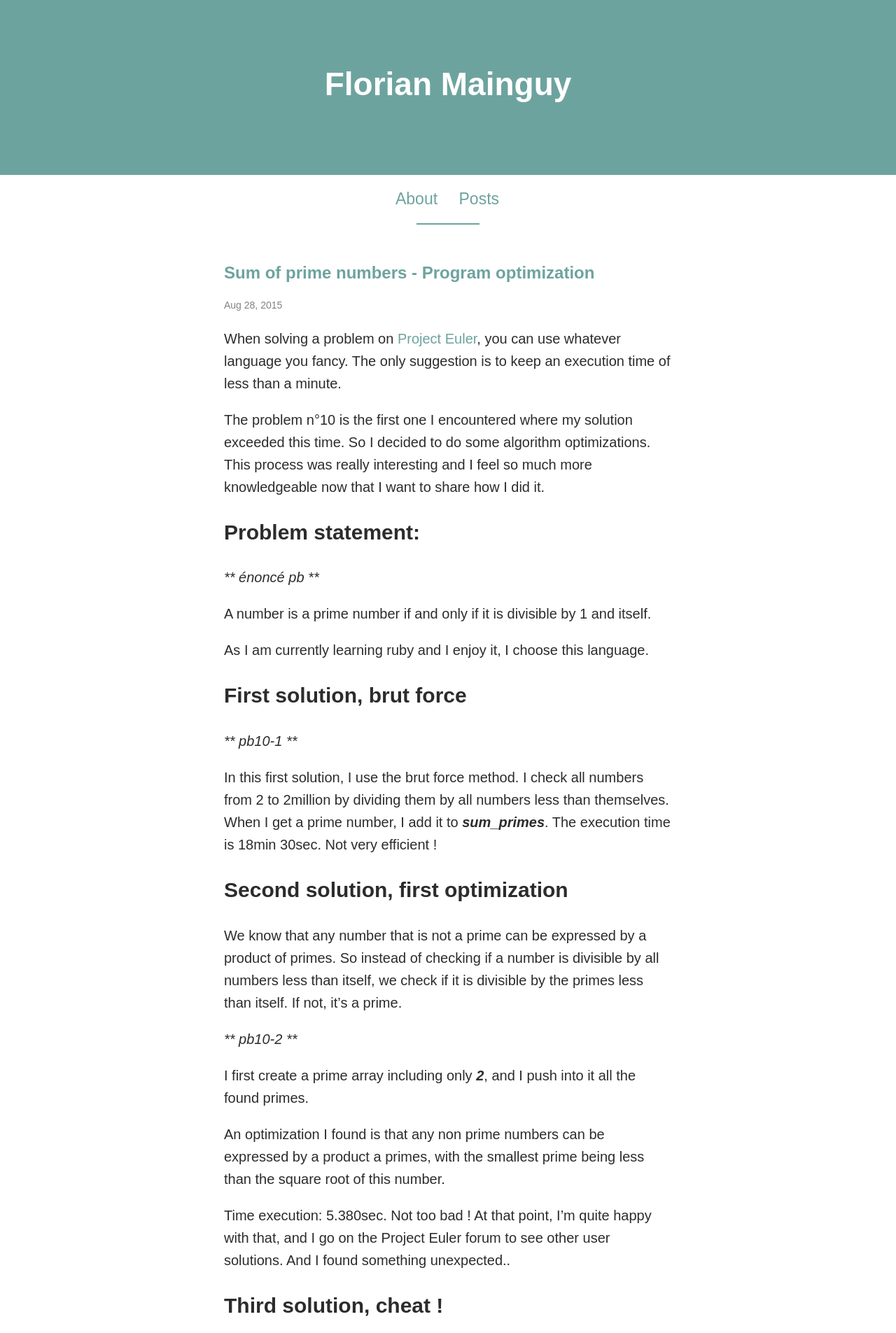
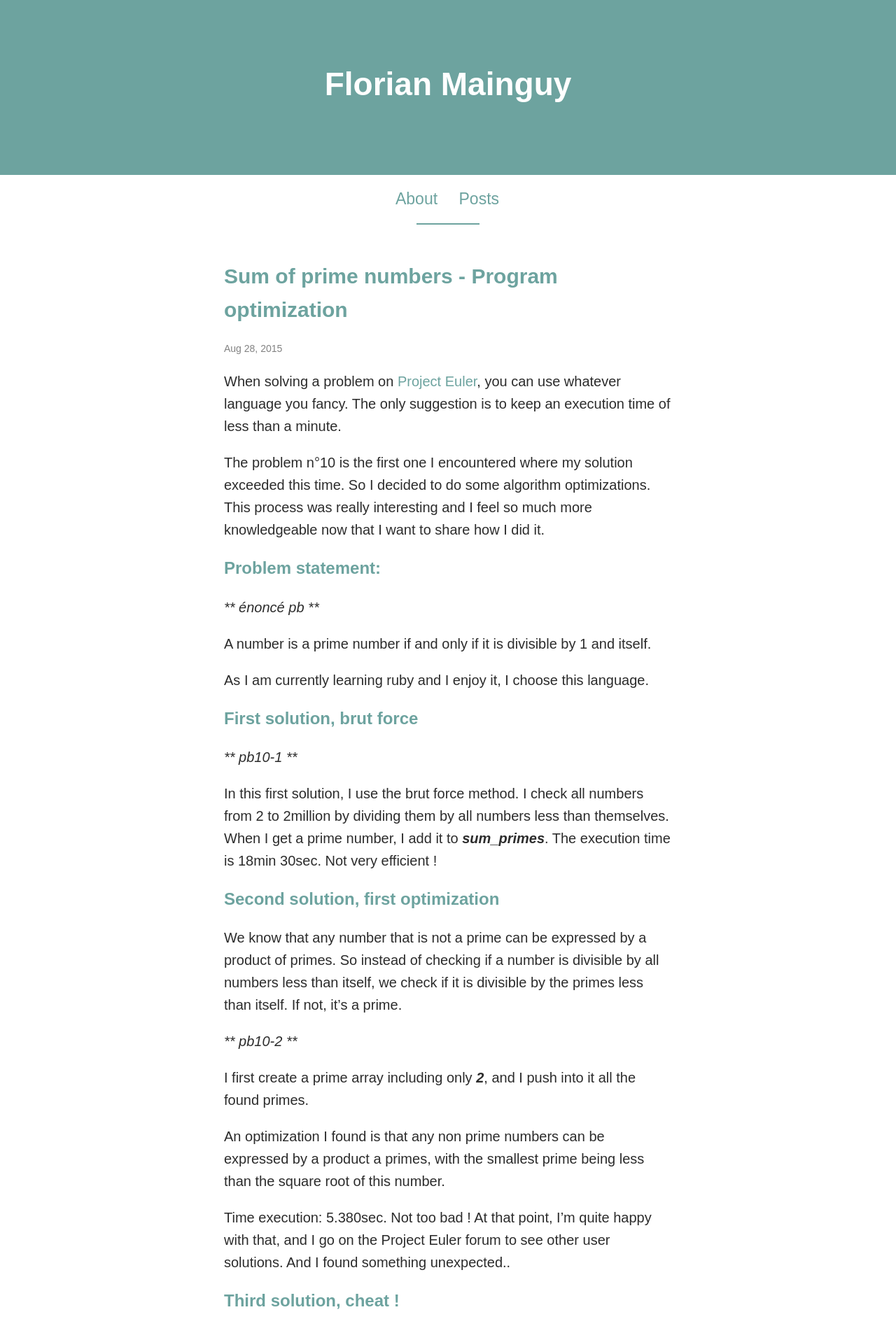
Before and after one commit to florianmainguy/florianmainguy.github.io, a Jekyll site: the page built from _posts/2015-08-28-sum-of-prime-numbers-program-optimization.markdown, in a window 1280 px wide. Shown: the top 1905 px of the page at 70% size. Built offline with Jekyll 4.4.1, drawn with Linux system fonts in a browser that asks for light colours.

```diff
--- a/_posts/2015-08-28-sum-of-prime-numbers-program-optimization.markdown
+++ b/_posts/2015-08-28-sum-of-prime-numbers-program-optimization.markdown
@@ -8,7 +8,7 @@ When solving a problem on <a href="https://projecteuler.net/">Project Euler</a>,
 
 The problem n°10 is the first one I encountered where my solution exceeded this time. So I decided to do some algorithm optimizations. This process was really interesting and I feel so much more knowledgeable now that I want to share how I did it.
 
-##Problem statement:
+<h2>Problem statement:</h2>
 
 *** énoncé pb ***
 
@@ -16,7 +16,7 @@ A number is a prime number if and only if it is divisible by 1 and itself.
 
 As I am currently learning ruby and I enjoy it, I choose this language.
 
-##First solution, brut force
+<h2>First solution, brut force</h2>
 
 *** pb10-1 ***
 
--- a/_sass/_layout.scss
+++ b/_sass/_layout.scss
@@ -58,6 +58,10 @@
 	PADDING-BOTTOM: 5px; PADDING-LEFT: 0px; PADDING-RIGHT: 0px; PADDING-TOP: 5px
 }
 .post-title {
+    font-size: 30px;
+    color:#6DA39F;
+}
+h2 {
     font-size: 24px;
     color:#6DA39F;
 }
```
